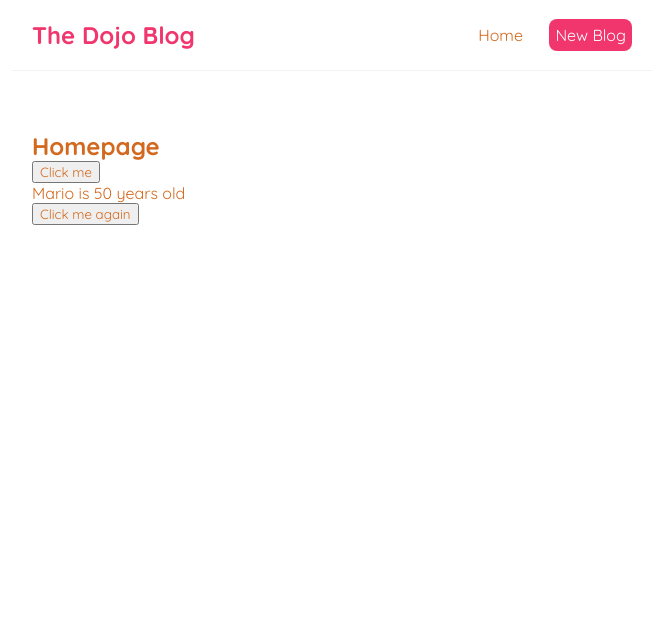
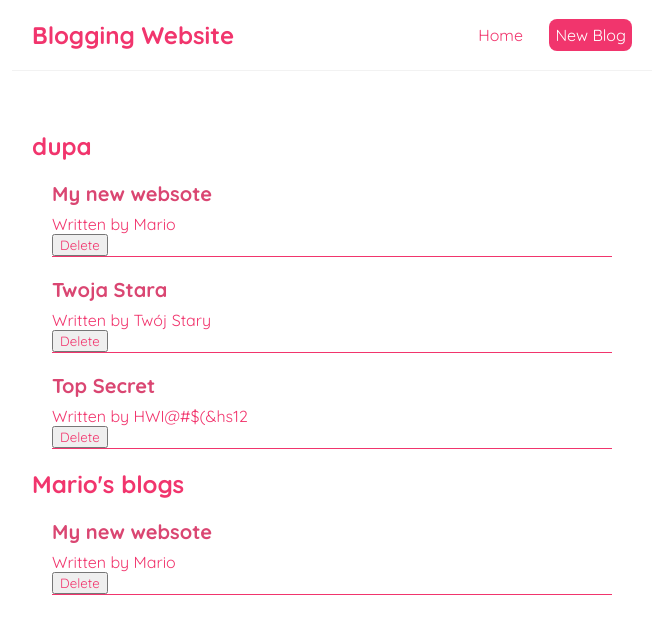
Before and after one commit to RadCzu/RC-Reactjs-Blogging-website, a React (Create React App) app: page / in a window 1280 px wide. Shown: the top 634 px of the page, without its empty margins (308-971 px from the left). Built offline with nearby package versions, Linux system fonts and the light colour scheme.

Commit message:
function as a prop

```diff
--- /dev/null
+++ b/src/BlogList.js
@@ -0,0 +1,17 @@
+const BlogList = ({blogs, title, handleDelete}) => {
+
+  return (
+  <div className = "blog-list">
+      <h2>{title}</h2>
+      {blogs.map((blog) => (
+        <div className = "blog-preview" key = {blog.id}>
+          <h2>{blog.title}</h2>
+          <p>Written by {blog.author}</p>
+          <button onClick = {() => handleDelete(blog.id)}>Delete</button>
+        </div>
+      ))}
+  </div>
+  );
+}
+
+export default BlogList;
--- a/src/Home.js
+++ b/src/Home.js
@@ -1,35 +1,25 @@
 import { useState } from "react";
+import BlogList from "./BlogList";
 
 const Home = () => {
 
-  //tzw "hook"
-  const[name, setName] = useState("Mario");
-  const[age, setAge] = useState(50);
+  //hooks
+  const [blogs, setBlogs] = useState([
+    {title: "My new websote", body: "It's a me",author: "Mario", id: 1},
+    {title: "Twoja Stara", body: "zapierdala",author: "Twój Stary", id: 2},
+    {title: "Top Secret", body: "None of your buisness",author: "HWI@#$(&hs12", id: 3}
+  ]);
 
-  const handleClick = (e) => {
-    //property: event, jest automatyczne
-    console.log("twoja stara", e);
-    setName("Luigi");
-    setAge(age + 1);
-  }
 
-  const handleClickAgain = (name, e) => {
-    console.log(`${name}, umarł na ligmę`, e);
-    setName("Mario");
-    setAge(age + 1);
+  const handleDelete = (id) => {
+    const newBlogs = blogs.filter((blog) => blog.id !== id)
+    setBlogs(newBlogs);
   }
 
   return (
     <div className = "Home">
-      <h2>Homepage</h2>
-      <button onClick = {handleClick}>Click me</button>
-      <p>{`${name} is ${age} years old`}</p>
-      <button onClick = {
-        (e) => {
-          // ta funkcja z parametrami musi byc anonimowa, inaczej jest wywolana raz na starcie
-          handleClickAgain("yoshi", e);
-        }
-        }>Click me again</button>
+      <BlogList blogs = {blogs} title = {"dupa"} handleDelete = {handleDelete}/>
+      <BlogList blogs = {blogs.filter((blog) => blog.author === "Mario")} title = {"Mario's blogs"} handleDelete = {handleDelete}/>
     </div>
    );
 }
--- a/src/Navbar.js
+++ b/src/Navbar.js
@@ -3,7 +3,7 @@ const Navbar = () => {
   return (
     <nav className = "navbar">
       <h1>
-        The Dojo Blog
+        Blogging Website
       </h1>
       <div className = "links">
         <a href = "/">Home </a>
--- a/src/index.css
+++ b/src/index.css
@@ -4,7 +4,7 @@
 * {
   margin: 0;
   font-family:"Quicksand";
-  color:chocolate;
+  color: #f1356d;
 }
 .navbar {
   padding: 20px;
@@ -33,3 +33,19 @@
   margin: 40px auto;
   padding: 20px;
 }
+
+.blog-preview {
+  padding: 10px, 6px;
+  margin: 20px;
+  border-bottom: 1px solid #f1356d;
+}
+
+.blog-preview:hover {
+  box-shadow: 1px 3px 5px rgba(0,0,0,0.1);
+}
+
+.blog-preview h2 {
+  font-size: 20px;
+  color: #da4672;
+  margin-bottom: 8px;
+}
```
